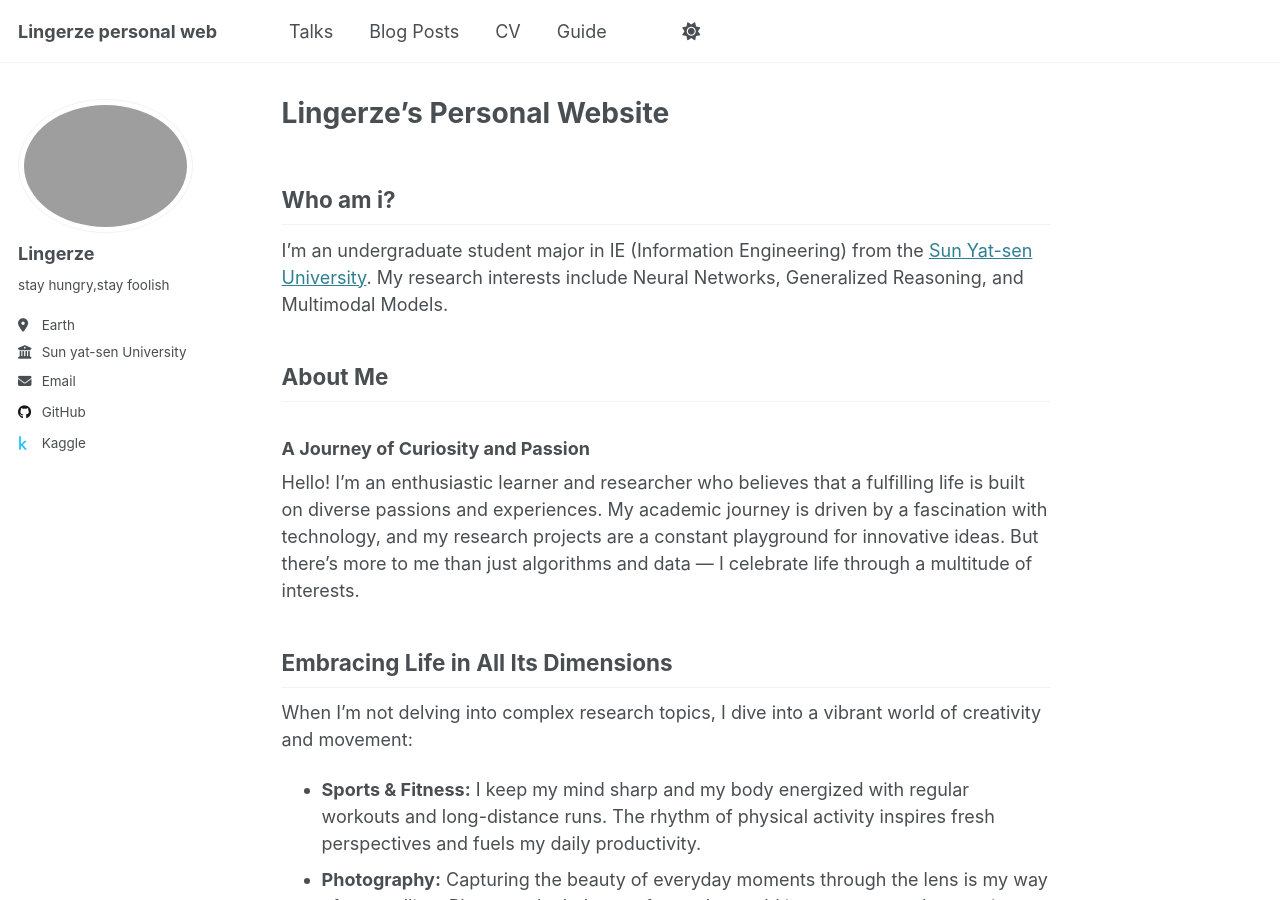
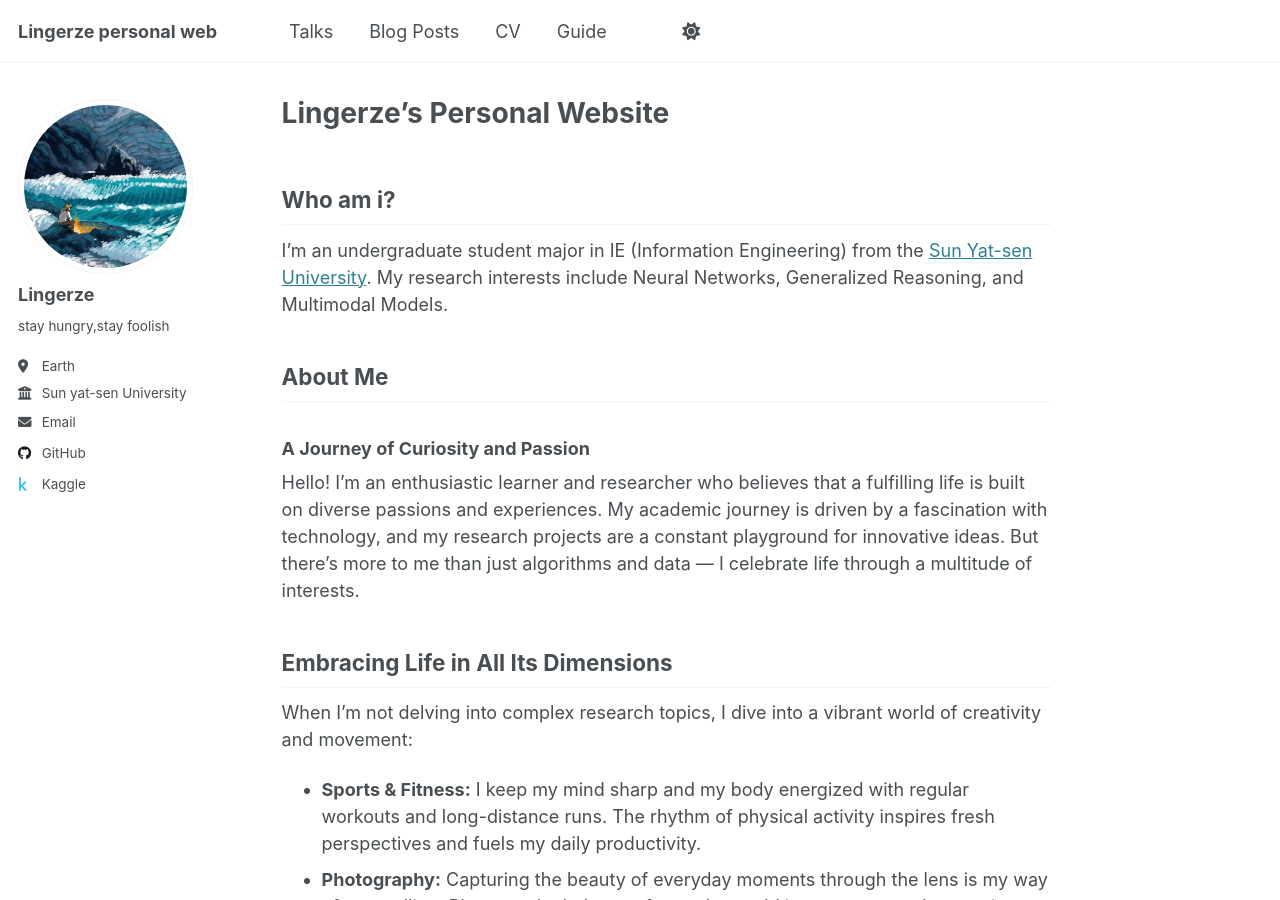
Before and after one commit to lingerze/lingerze.github.io, a Jekyll site: the page built from _pages/about.md, in a window 1280 px wide and 900 px high. Built offline with Jekyll 4.4.1, drawn with Linux system fonts in a browser that asks for light colours.

Commit message:
Update _config.yml

```diff
--- a/_config.yml
+++ b/_config.yml
@@ -22,7 +22,7 @@ repository               : "lingerze/lingerze.github.io"
 #               Additional customization can be done by editing /_includes/author-profile.html
 author:
   # Biographic information
-  avatar           : "g图片.jpg"
+  avatar           : "g头像.jpg"
   name             : "Lingerze"
   pronouns         : # example: "she/her"
   bio              : "stay hungry,stay foolish"
```
